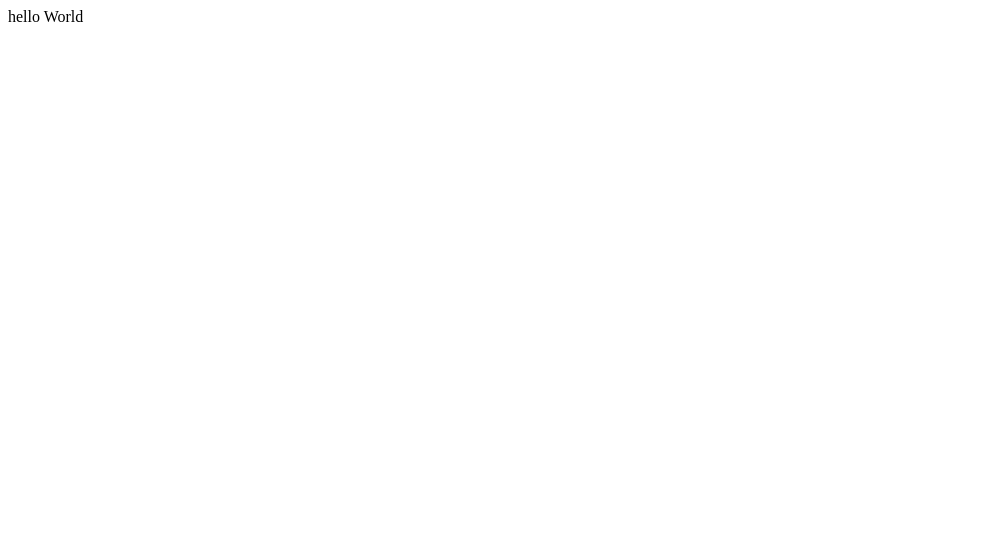
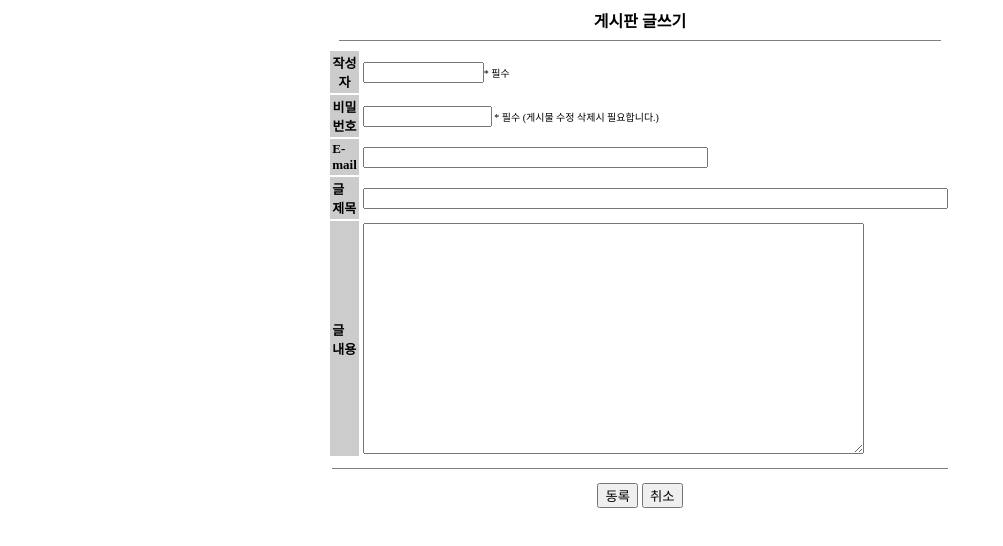
Before and after one commit to YoonChiYoung/home, a plain HTML site: page test.html in a window 1280 px wide. Shown: the whole page, without its empty margins (0-1003 px from the left). Drawn offline with Linux system fonts and the light colour scheme.

Commit message:
Update test.html

```diff
--- a/test.html
+++ b/test.html
@@ -1,3 +1,112 @@
-<html>
-hello World
-</html>
+<!DOCTYPE html PUBLIC "-//W3C//DTD HTML 4.01 Transitional//EN" "http://www.w3.org/TR/html4/loose.dtd">
+<HTML>
+<HEAD>
+<meta http-equiv="Content-Type" content="text/html;charset=UTF-8">
+<TITLE> 게시판 </TITLE>
+
+<SCRIPT language="JavaScript">
+function Check()
+{
+if (Write.name.value=="") {
+	alert("작성자를 입력하세요.");
+	Write.name.focus();
+	}
+
+else if (Write.pass.value=="") {
+	alert("비밀번호를 입력하세요.");
+	Write.pass.focus();
+	}
+
+else if (Write.email.value=="") {
+		alert("E-mail을 입력하세요.");
+		Write.email.focus();
+	}
+
+else if (Write.title.value=="") {
+	alert("글제목을 입력하세요.");
+	Write.write_title.focus();
+        }
+
+else if (Write.contents.value=="") {
+	alert("글내용을 입력하세요.");
+	Write.content.focus();
+        }
+else {
+Write.submit();
+	 }
+}
+
+
+</SCRIPT>
+</HEAD>
+
+<BODY>
+
+<center><font size="3"><b> 게시판 글쓰기 </b></font>
+<hr size ="1" width="600" align="center" noshade>
+
+<FORM Name="Write" Action="write_save.jsp" Method="post">
+
+<TABLE border="0" width="600" cellpadding="2" cellspacing="2">
+	<TR>
+		<TD width="200" height="20" bgcolor="cccccc">
+			<font size="2"><center><b>작성자</b></center></font>
+		</TD>
+		<TD width="400" height="20" align="left">
+			<input type="text" size="12" name="name" ><font size="1">* 필수</font>
+		</TD>
+	</TR>
+
+	<TR>
+		<TD bgcolor="cccccc">
+			<font size="2"><center><b>비밀번호</b></center></font>
+		</TD>
+		<TD align="left">
+			<input type="password" size="13" name="pass"><font size="1"> * 필수 (게시물 수정 삭제시 필요합니다.)</font>
+		</TD>
+	</TR>
+
+	<TR>
+		<TD bgcolor="cccccc">
+			<font size="2"><b>E-mail</b></font>
+		</TD>
+		<TD align="left">
+			<font size="2"><input type="text" size="40" maxlength="50" name="email"></font>
+		</TD>
+	</TR>
+
+	<TR>
+		<TD bgcolor="cccccc">
+			<font size="2"><b>글 제목</b></font>
+		</TD>
+		<TD align="left">
+			<font size="2"><input type="text" size="70" maxlength="50" name="title"></font>
+		</TD>
+	</TR>
+
+	<TR>
+		<TD bgcolor="cccccc">
+			<font size="2"><b>글 내용</b></font>
+		</TD>
+		<TD>
+         		<font size="2">
+         		<textarea cols="60" rows="15" name="contents" ></textarea>
+         		</font>
+      		</TD>
+	</TR>
+	<TR>
+		<TD colspan="2"><hr size ="1" noshade></TD>
+	</TR>
+	<TR>
+		<TD align="center" colspan="2">
+			<input Type = "button" Value="동록" onClick="Check()">
+			<input Type = "Reset" Value="취소">
+		</TD>
+	</TR>
+
+</TABLE>
+
+</FORM>
+
+</BODY>
+</HTML>
```
